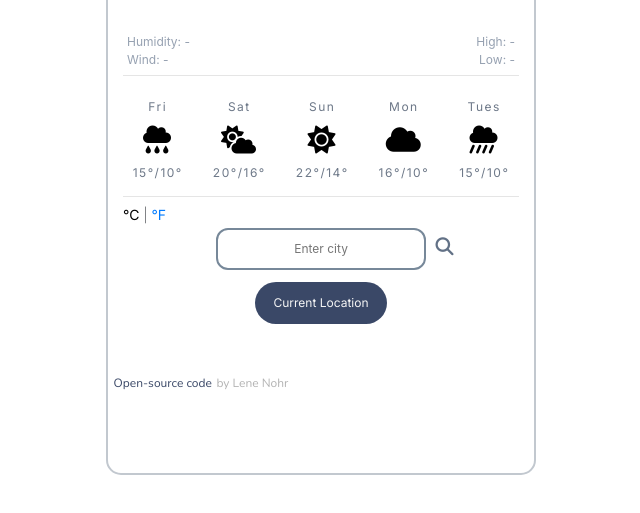
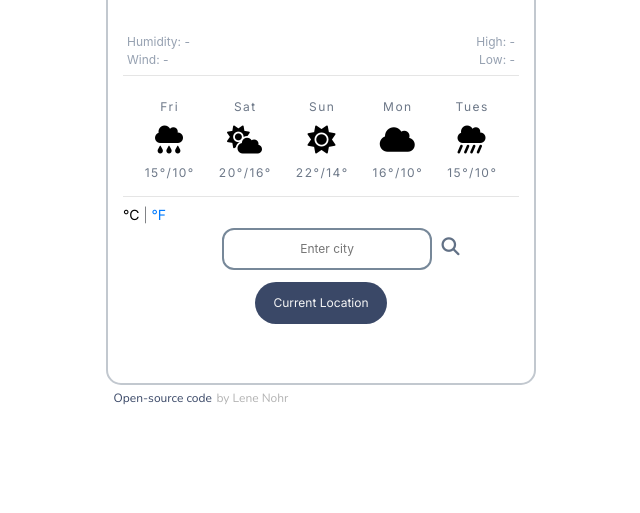
Before and after one commit to lenelaurentia/weather-app, a plain HTML site: page index.html in a window 1280 px wide. Shown: the part 225-738 px from the top of the page, without its empty margins (319-959 px from the left). Drawn offline with nearby package versions, Linux system fonts and the light colour scheme; no server answers.

Commit message:
Fixed collapsing forecast columns and body height

```diff
--- a/index.html
+++ b/index.html
@@ -53,35 +53,35 @@
 
         <hr class="divider-top" />
 
-        <div class="future">
+        <div class="future" >
           <div class="future-days-of-week">
             <div class="row">
 
-              <div class="col-sm">
+              <div class="col-xs">
                 <div class="future-day">Fri</div>
                 <div><i class="fas fa-cloud-rain future-weather-icon"></i></div>
                 <div class="future-highlows">15°/10°</div>
               </div>
 
-              <div class="col-sm">
+              <div class="col-xs">
                 <div>Sat</div>
                 <div><i class="fas fa-cloud-sun future-weather-icon"></i></div>
                 <div class="future-highlows">20°/16°</div>
               </div>
 
-              <div class="col-sm">
+              <div class="col-xs">
                 <div>Sun</div>
                 <div><i class="fas fa-sun future-weather-icon"></i></div>
                 <div class="future-highlows">22°/14°</div>
               </div>
 
-              <div class="col-sm">
+              <div class="col-xs">
                 <div>Mon</div>
                 <div><i class="fas fa-cloud future-weather-icon"></i></div>
                 <div class="future-highlows">16°/10°</div>
               </div>
 
-              <div class="col-sm">
+              <div class="col-xs">
                 <div>Tues</div>
                 <div><i class="fas fa-cloud-showers-heavy future-weather-icon"></i></div>
                 <div class="future-highlows">15°/10°</div>
--- a/src/styles.css
+++ b/src/styles.css
@@ -9,7 +9,6 @@
 .bod-style {
   border-radius: 15px;
   margin: 30px;
-  height: 670px;
 
   padding: 16px 30px 0px 30px;
   border: solid #c2c8cf 2px;
@@ -213,7 +212,7 @@ select,
   color: #3a4867;
   font-family: "Nunito", sans-serif;
   position: relative;
-  top: 25px;
+  top: 40px;
   right: 120px;
   font-size: 12px;
 }
@@ -228,7 +227,12 @@ select,
   font-family: "Nunito", sans-serif;
   display: inline-block;
   position: relative;
-  top: 25px;
+  top: 40px;
   right: 120px;
   font-size: 12px;
 }
+
+.row div {
+  padding-left: 6px;
+  padding-right: 6px;
+}
```
